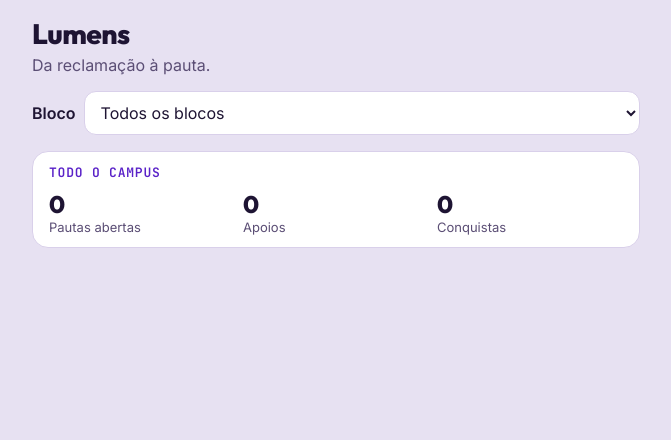
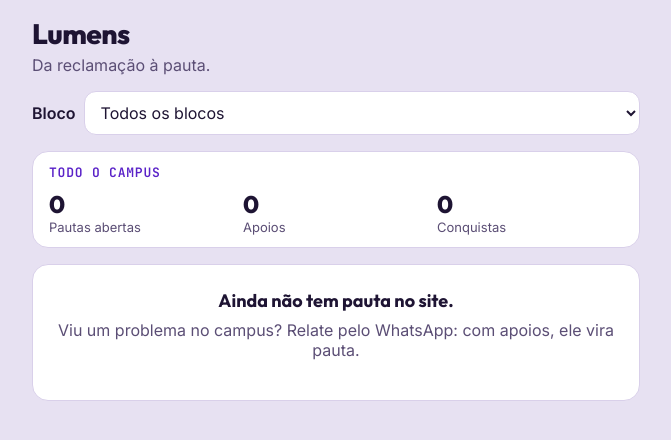
Before and after one commit to sthefanyblima/lumens, a Next.js app in the folder apps/site/: page / in a window 1280 px wide. Shown: the top 440 px of the page, without its empty margins (304-975 px from the left). Built offline with nearby package versions, Linux system fonts and the light colour scheme.

Commit message:
feat(site): estados de vazio e erro da lista [SCRUM-42]

```diff
--- a/apps/site/src/app/page.tsx
+++ b/apps/site/src/app/page.tsx
@@ -1,6 +1,7 @@
 import { formatarNumero } from '../componentes/BarraApoios';
 import { CardPauta } from '../componentes/CardPauta';
 import { FiltroBloco } from '../componentes/FiltroBloco';
+import { ListaVazia } from '../componentes/ListaVazia';
 import exemplo from '../dados/exemplo.json';
 import { blocoDaUrl, pautasPublicas, totais } from '../dados/pautas-publicas';
 import type { DadosExemplo } from '../dados/tipos';
@@ -42,6 +43,9 @@ export default async function Home({
           </div>
         </dl>
       </section>
+      {lista.length === 0 ? (
+        <ListaVazia bloco={bloco} />
+      ) : (
         <ul className={estilos.lista}>
           {lista.map((pauta) => (
             <li key={pauta.slug}>
@@ -49,6 +53,7 @@ export default async function Home({
             </li>
           ))}
         </ul>
+      )}
     </main>
   );
 }
--- /dev/null
+++ b/apps/site/src/componentes/ListaVazia.tsx
@@ -0,0 +1,29 @@
+import Link from 'next/link';
+import type { Bloco } from '../dados/tipos';
+import estilos from './componentes.module.css';
+
+/** Lista sem pautas: no campus todo ou no bloco do filtro. */
+export function ListaVazia({ bloco }: { bloco: Bloco | undefined }) {
+  // Número do bot no wa.me, só dígitos. Sem ele, o botão de relatar não aparece.
+  const whatsapp = process.env.NEXT_PUBLIC_WHATSAPP_BOT;
+  return (
+    <div role="status" className={estilos.estado}>
+      <p className={estilos.estadoTitulo}>
+        {bloco ? `Ainda não tem pauta no ${bloco.nome}.` : 'Ainda não tem pauta no site.'}
+      </p>
+      <p>Viu um problema no campus? Relate pelo WhatsApp: com apoios, ele vira pauta.</p>
+      <div className={estilos.acoes}>
+        {bloco && (
+          <Link href="/" className={estilos.botaoSecundario}>
+            Ver todos os blocos
+          </Link>
+        )}
+        {whatsapp && (
+          <a href={`https://wa.me/${whatsapp}`} className={estilos.botao}>
+            Relatar um problema
+          </a>
+        )}
+      </div>
+    </div>
+  );
+}
--- a/apps/site/src/componentes/componentes.module.css
+++ b/apps/site/src/componentes/componentes.module.css
@@ -86,3 +86,56 @@
   border: 1px solid var(--borda);
   border-radius: 12px;
 }
+
+.estado {
+  padding: 24px var(--espaco);
+  background: var(--superficie);
+  border: 1px solid var(--borda);
+  border-radius: var(--raio);
+  text-align: center;
+  color: var(--tinta-2);
+}
+
+.estado p {
+  margin: 0 0 8px;
+}
+
+.estadoTitulo {
+  font:
+    700 1.125em var(--fonte-titulo),
+    sans-serif;
+  color: var(--tinta);
+}
+
+.acoes {
+  display: flex;
+  flex-wrap: wrap;
+  justify-content: center;
+  gap: 8px;
+  margin-top: var(--espaco);
+}
+
+.botao,
+.botaoSecundario {
+  display: inline-flex;
+  align-items: center;
+  min-height: 44px;
+  padding: 0 18px;
+  border-radius: 12px;
+  font: inherit;
+  font-weight: 700;
+  text-decoration: none;
+  cursor: pointer;
+}
+
+.botao {
+  background: var(--primaria-forte);
+  border: 0;
+  color: #fff;
+}
+
+.botaoSecundario {
+  background: var(--superficie);
+  border: 1px solid var(--borda);
+  color: var(--primaria-forte);
+}
```
Also changed, not shown: apps/site/src/app/error.tsx (added, +21 -0 lines), 1 other file (tests, documents, lock files or other folders). Lines whose indentation alone changed are shown as unchanged.
